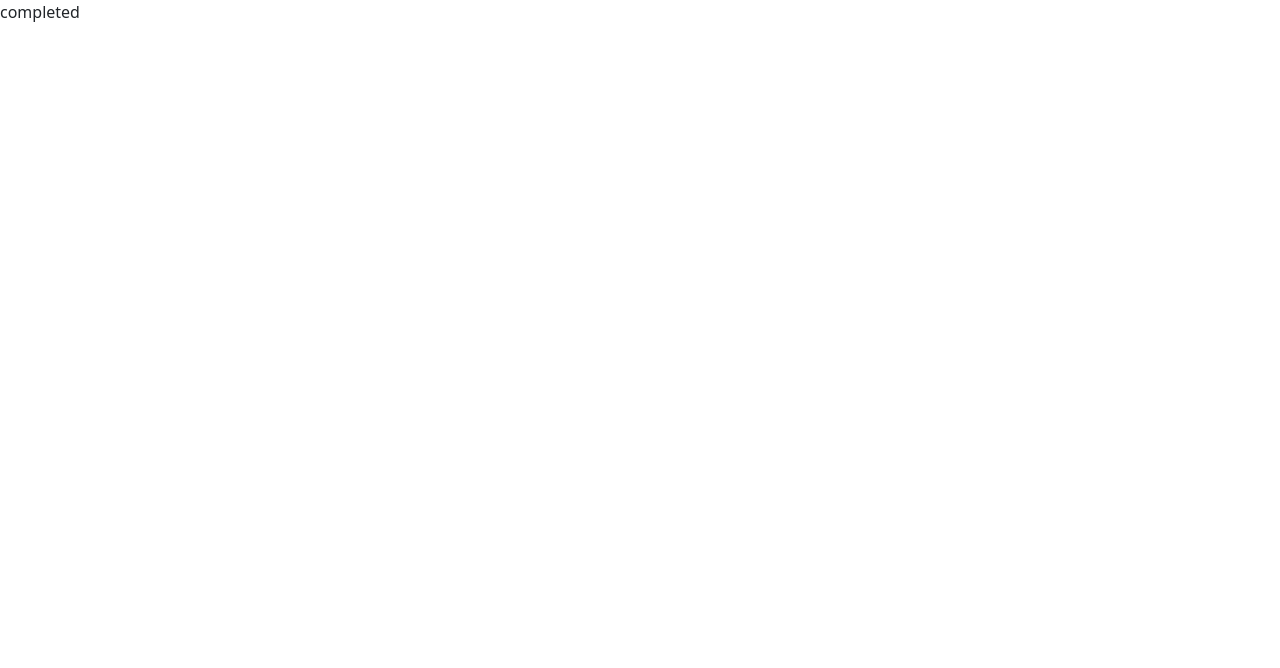
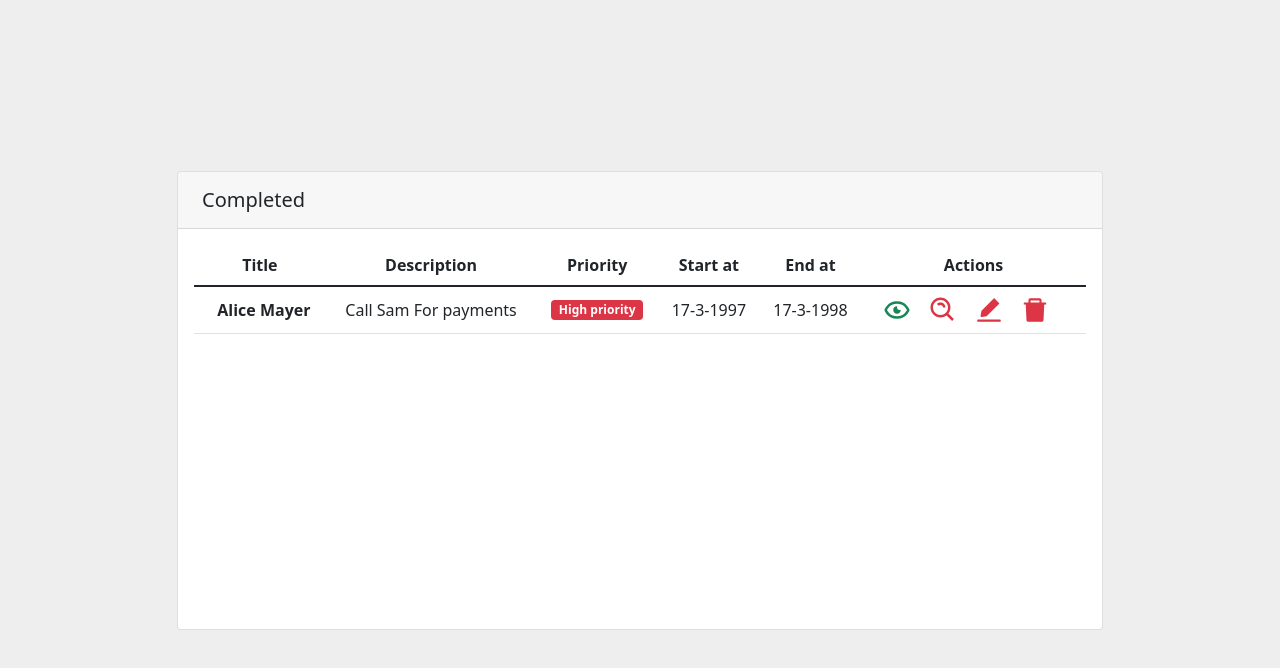
Before and after one commit to MohamedAlabasy/React-Todo-List, a React (Create React App) app: page /completed in a window 1280 px wide. Shown: the top 668 px of the page. Built offline with nearby package versions, Linux system fonts and the light colour scheme.

Commit message:
start with todo pages

```diff
--- a/src/App.js
+++ b/src/App.js
@@ -20,7 +20,7 @@ function App() {
         <Routes>
           <Route path='/login' exact element={<Login />} />
           <Route path='/register' exact element={<Register />} />
-          <Route path='/home' exact element={<Home />} />
+          <Route path='/' exact element={<Home />} />
           <Route path='/show' exact element={<SingleTodo />} />
           <Route path='/edit' exact element={<EditTodo />} />
           <Route path='/inProgress' exact element={<InProgress />} />
--- /dev/null
+++ b/src/components/todoTable.js
@@ -0,0 +1,69 @@
+import { Link } from 'react-router-dom'
+import { BiShowAlt, BiSearchAlt } from "react-icons/bi";
+import { AiFillDelete, AiFillEdit } from "react-icons/ai";
+import { deleteAlert, searchAlert } from './alerts'
+
+export default function TodoTable(status) {
+    return (
+        <section className="vh-100" style={{ backgroundColor: "#eee" }} >
+            < div className="container py-5 h-100" >
+                <div className="row d-flex justify-content-center align-items-center h-100">
+                    <div className="col-md-12 col-xl-10">
+
+                        <div className="card">
+                            <div className="card-header p-3">
+                                <h5 className="mb-0"><i className="fas fa-tasks me-2"></i> {status}</h5>
+                            </div>
+                            <div className="card-body" data-mdb-perfect-scrollbar="true" style={{ position: "relative", height: "400px" }}>
+
+                                <table className="table mb-0">
+                                    <thead>
+                                        <tr className="text-center">
+                                            <th scope="col">Title</th>
+                                            <th scope="col">Description</th>
+                                            <th scope="col">Priority</th>
+                                            <th scope="col">Start at</th>
+                                            <th scope="col">End at</th>
+                                            <th scope="col">Actions</th>
+                                        </tr>
+                                    </thead>
+                                    <tbody>
+                                        <tr className="fw-normal align-middle text-center">
+                                            <th>
+                                                <span className="ms-2">Alice Mayer</span>
+                                            </th>
+
+                                            <td className="align-middle">
+                                                <span>Call Sam For payments</span>
+                                            </td>
+
+                                            <td className="align-middle">
+                                                <h6 className="mb-0"><span className="badge bg-danger">High priority</span></h6>
+                                            </td>
+
+                                            <td className="align-middle">
+                                                <span>17-3-1997</span>
+                                            </td>
+                                            <td className="align-middle">
+                                                <span>17-3-1998</span>
+                                            </td>
+
+                                            <td className="align-middle">
+                                                <Link to="/show" title="show"><BiShowAlt className="text-success me-3" style={{ width: "30px", height: "30px" }} /></Link>
+                                                <Link to="#" title="search" onClick={() => { searchAlert() }}><BiSearchAlt className="text-danger me-3" style={{ width: "30px", height: "30px" }} /></Link>
+                                                <Link to="/edit" title="edit"><AiFillEdit className="text-danger me-3" style={{ width: "30px", height: "30px" }} /></Link>
+                                                <Link to="#" onClick={() => { deleteAlert() }} title="delete"><AiFillDelete className="text-danger me-3" style={{ width: "30px", height: "30px" }} /></Link>
+                                            </td>
+                                        </tr>
+                                    </tbody>
+                                </table>
+
+                            </div>
+                        </div>
+
+                    </div>
+                </div>
+            </ div>
+        </section >
+    )
+}
--- a/src/pages/TODO/completed.js
+++ b/src/pages/TODO/completed.js
@@ -1,7 +1,6 @@
 // import { useState } from 'react'
+import TodoTable from '../../components/todoTable'
 
 export default function Completed() {
-    return (
-        <div>completed</div>
-    )
+    return TodoTable('Completed')
 }
--- a/src/pages/TODO/home.js
+++ b/src/pages/TODO/home.js
@@ -1,72 +1,6 @@
-import { Link } from 'react-router-dom'
-import { BiShowAlt, BiSearchAlt } from "react-icons/bi";
-import { AiFillDelete, AiFillEdit } from "react-icons/ai";
-import { deleteAlert, searchAlert } from '../../components/alerts'
+
+import TodoTable from '../../components/todoTable'
 
 export default function Home() {
-
-
-
-    return (
-        <section className="vh-100" style={{ backgroundColor: "#eee" }} >
-            < div className="container py-5 h-100" >
-                <div className="row d-flex justify-content-center align-items-center h-100">
-                    <div className="col-md-12 col-xl-10">
-
-                        <div className="card">
-                            <div className="card-header p-3">
-                                <h5 className="mb-0"><i className="fas fa-tasks me-2"></i>Task List</h5>
-                            </div>
-                            <div className="card-body" data-mdb-perfect-scrollbar="true" style={{ position: "relative", height: "400px" }}>
-
-                                <table className="table mb-0">
-                                    <thead>
-                                        <tr className="text-center">
-                                            <th scope="col">Title</th>
-                                            <th scope="col">Description</th>
-                                            <th scope="col">Priority</th>
-                                            <th scope="col">Start at</th>
-                                            <th scope="col">End at</th>
-                                            <th scope="col">Actions</th>
-                                        </tr>
-                                    </thead>
-                                    <tbody>
-                                        <tr className="fw-normal align-middle text-center">
-                                            <th>
-                                                <span className="ms-2">Alice Mayer</span>
-                                            </th>
-
-                                            <td className="align-middle">
-                                                <span>Call Sam For payments</span>
-                                            </td>
-
-                                            <td className="align-middle">
-                                                <h6 className="mb-0"><span className="badge bg-danger">High priority</span></h6>
-                                            </td>
-
-                                            <td className="align-middle">
-                                                <span>17-3-1997</span>
-                                            </td>
-                                            <td className="align-middle">
-                                                <span>17-3-1998</span>
-                                            </td>
-
-                                            <td className="align-middle">
-                                                <Link to="/show" title="show"><BiShowAlt className="text-success me-3" style={{ width: "30px", height: "30px" }} /></Link>
-                                                <Link to="#" title="search" onClick={() => { searchAlert() }}><BiSearchAlt className="text-danger me-3" style={{ width: "30px", height: "30px" }} /></Link>
-                                                <Link to="/edit" title="edit"><AiFillEdit className="text-danger me-3" style={{ width: "30px", height: "30px" }} /></Link>
-                                                <Link to="#" onClick={() => { deleteAlert() }} title="delete"><AiFillDelete className="text-danger me-3" style={{ width: "30px", height: "30px" }} /></Link>
-                                            </td>
-                                        </tr>
-                                    </tbody>
-                                </table>
-
-                            </div>
-                        </div>
-
-                    </div>
-                </div>
-            </ div>
-        </section >
-    )
+    return TodoTable('TODO')
 }
--- a/src/pages/TODO/inProgress.js
+++ b/src/pages/TODO/inProgress.js
@@ -1,7 +1,7 @@
 // import { useState } from 'react'
+import TodoTable from '../../components/todoTable'
 
 export default function InProgress() {
-    return (
-        <div>inProgress</div>
-    )
+    return TodoTable('In Progress')
+
 }
--- a/src/pages/TODO/rework.js
+++ b/src/pages/TODO/rework.js
@@ -1,7 +1,6 @@
 // import { useState } from 'react'
+import TodoTable from '../../components/todoTable'
 
 export default function Rework() {
-    return (
-        <div>rework</div>
-    )
+    return TodoTable('Rework')
 }
--- a/src/pages/TODO/underReview.js
+++ b/src/pages/TODO/underReview.js
@@ -1,7 +1,6 @@
 // import { useState } from 'react'
+import TodoTable from '../../components/todoTable'
 
 export default function UnderReview() {
-    return (
-        <div>underReview</div>
-    )
+    return TodoTable('Under Review')
 }
```
